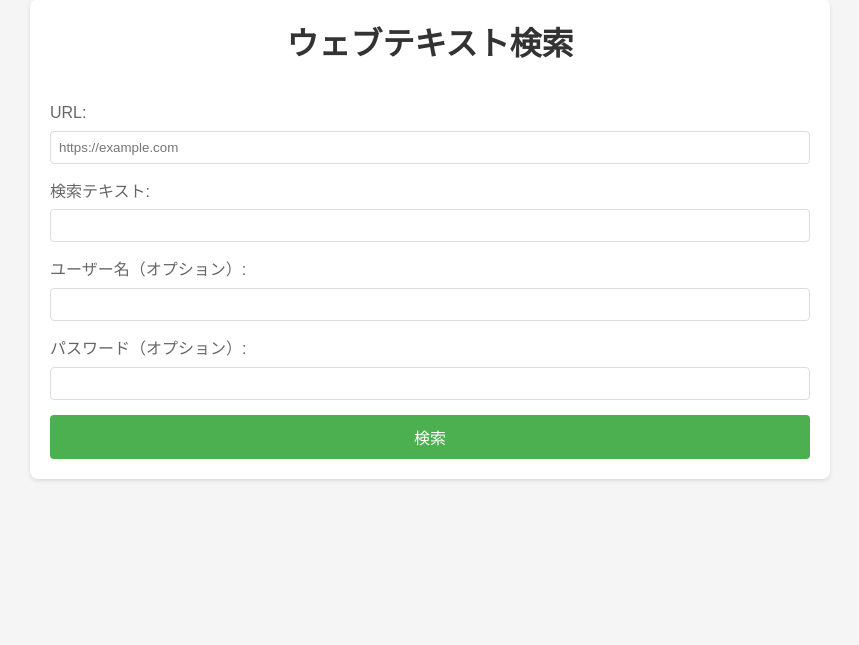
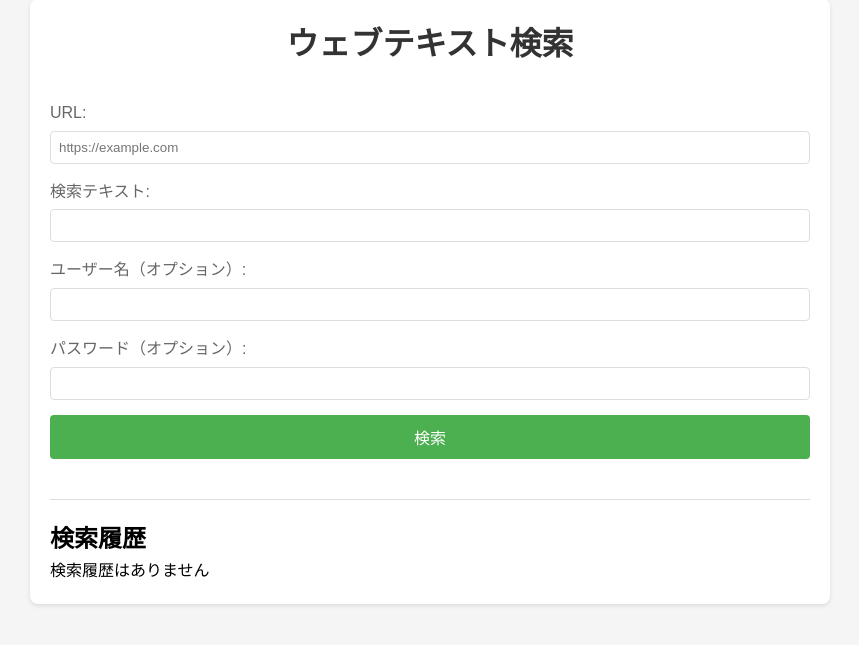
Before and after one commit to cocoali/text-searcher, a Flask app: page / in a window 1280 px wide. Shown: the part 21-666 px from the top of the page, without its empty margins (210-1069 px from the left). Run offline with Flask 3, Linux system fonts and the light colour scheme.

Commit message:
Update app.py/script.js/style.css/index.html

```diff
--- a/app.py
+++ b/app.py
@@ -240,6 +240,27 @@ def search():
     print(f"検索結果: {result}")
     return jsonify(result)
 
+@app.route('/search_history', methods=['GET'])
+def get_search_history():
+    """検索履歴を取得"""
+    try:
+        if os.path.exists('search_history.json'):
+            with open('search_history.json', 'r', encoding='utf-8') as f:
+                history = json.load(f)
+            return jsonify({
+                'success': True,
+                'history': history
+            })
+        return jsonify({
+            'success': True,
+            'history': {}
+        })
+    except Exception as e:
+        return jsonify({
+            'success': False,
+            'error': str(e)
+        })
+
 @app.errorhandler(429)
 def ratelimit_handler(e):
     return jsonify({
--- a/static/script.js
+++ b/static/script.js
@@ -5,6 +5,11 @@ document.addEventListener('DOMContentLoaded', function () {
     const searchBtn = document.getElementById('searchBtn');
     const spinner = document.getElementById('loadingSpinner');
     const loadingDiv = document.getElementById('loading');
+    const searchHistoryDiv = document.getElementById('searchHistory');
+    let currentSearchText = '';
+
+    // 検索履歴を読み込む
+    loadSearchHistory();
 
     searchForm.addEventListener('submit', async function (e) {
         e.preventDefault();
@@ -14,13 +19,8 @@ document.addEventListener('DOMContentLoaded', function () {
         const username = document.getElementById('username').value;
         const password = document.getElementById('password').value;
 
-        const resultsDiv = document.getElementById('results');
-        const loadingDiv = document.getElementById('loading');
-        const searchBtn = document.getElementById('searchBtn');
-
-        // 入力値の検証
         if (!url || !searchText) {
-            resultsDiv.innerHTML = '<p class="error">URLと検索テキストは必須です。</p>';
+            alert('URLと検索テキストを入力してください');
             return;
         }
 
@@ -45,11 +45,15 @@ document.addEventListener('DOMContentLoaded', function () {
             }
 
             const data = await response.json();
+            currentSearchText = searchText;
 
             if (data.success) {
                 let html = '<h2>検索結果</h2>';
                 if (data.skipped_urls > 0) {
                     html += `<p class="search-info">既に検索済みのURL数: ${data.skipped_urls}</p>`;
+                    searchBtn.textContent = '🔍 再検索';
+                } else {
+                    searchBtn.textContent = '🔍 検索';
                 }
                 html += `<p class="search-info">今回検索したURL数: ${data.total_visited - data.skipped_urls}</p>`;
                 html += `<p class="search-info">合計検索URL数: ${data.total_visited}</p>`;
@@ -91,11 +95,11 @@ document.addEventListener('DOMContentLoaded', function () {
                 }
                 resultsDiv.innerHTML = html;
             } else {
-                resultsDiv.innerHTML = `<p class="error">エラー: ${data.error}</p>`;
+                resultsDiv.innerHTML = `<div class="error">エラー: ${data.error}</div>`;
             }
         } catch (error) {
             console.error('エラー発生:', error);
-            resultsDiv.innerHTML = `<p class="error">エラーが発生しました: ${error.message}</p>`;
+            resultsDiv.innerHTML = `<div class="error">エラーが発生しました: ${error.message}</div>`;
         } finally {
             loadingDiv.style.display = 'none';
             searchBtn.disabled = false;
@@ -244,6 +248,34 @@ document.addEventListener('DOMContentLoaded', function () {
             return false;
         }
     }
+
+    async function loadSearchHistory() {
+        try {
+            const response = await fetch('/search_history');
+            const data = await response.json();
+
+            if (data.success) {
+                let html = '';
+                for (const [searchText, urls] of Object.entries(data.history)) {
+                    html += `
+                        <div class="history-item">
+                            <h3>検索テキスト: ${searchText}</h3>
+                            <p>検索済みURL数: ${urls.length}</p>
+                            <button onclick="reuseSearch('${searchText}')" class="reuse-btn">この検索を再利用</button>
+                        </div>
+                    `;
+                }
+                searchHistoryDiv.innerHTML = html || '<p>検索履歴はありません</p>';
+            }
+        } catch (error) {
+            console.error('検索履歴の読み込みに失敗:', error);
+        }
+    }
+
+    window.reuseSearch = function(searchText) {
+        document.getElementById('search_text').value = searchText;
+        searchBtn.textContent = '🔍 再検索';
+    };
 });
 
 function startSearch() {
--- a/static/style.css
+++ b/static/style.css
@@ -316,3 +316,43 @@ mark {
   color: #1976d2;
   font-size: 14px;
 }
+
+.history-section {
+  margin-top: 40px;
+  padding-top: 20px;
+  border-top: 1px solid #ddd;
+}
+
+.history-item {
+  background-color: #f8f9fa;
+  padding: 15px;
+  margin-bottom: 15px;
+  border-radius: 4px;
+  border-left: 4px solid #4caf50;
+}
+
+.history-item h3 {
+  margin: 0 0 10px 0;
+  color: #333;
+  font-size: 16px;
+}
+
+.history-item p {
+  margin: 5px 0;
+  color: #666;
+}
+
+.reuse-btn {
+  background-color: #2196f3;
+  color: white;
+  border: none;
+  padding: 8px 16px;
+  border-radius: 4px;
+  cursor: pointer;
+  margin-top: 10px;
+  font-size: 14px;
+}
+
+.reuse-btn:hover {
+  background-color: #1976d2;
+}
--- a/templates/index.html
+++ b/templates/index.html
@@ -41,6 +41,11 @@
         </div>
 
         <div id="results"></div>
+
+        <div class="history-section">
+            <h2>検索履歴</h2>
+            <div id="searchHistory"></div>
+        </div>
     </div>
 
     <script src="{{ url_for('static', filename='script.js') }}"></script>
```
